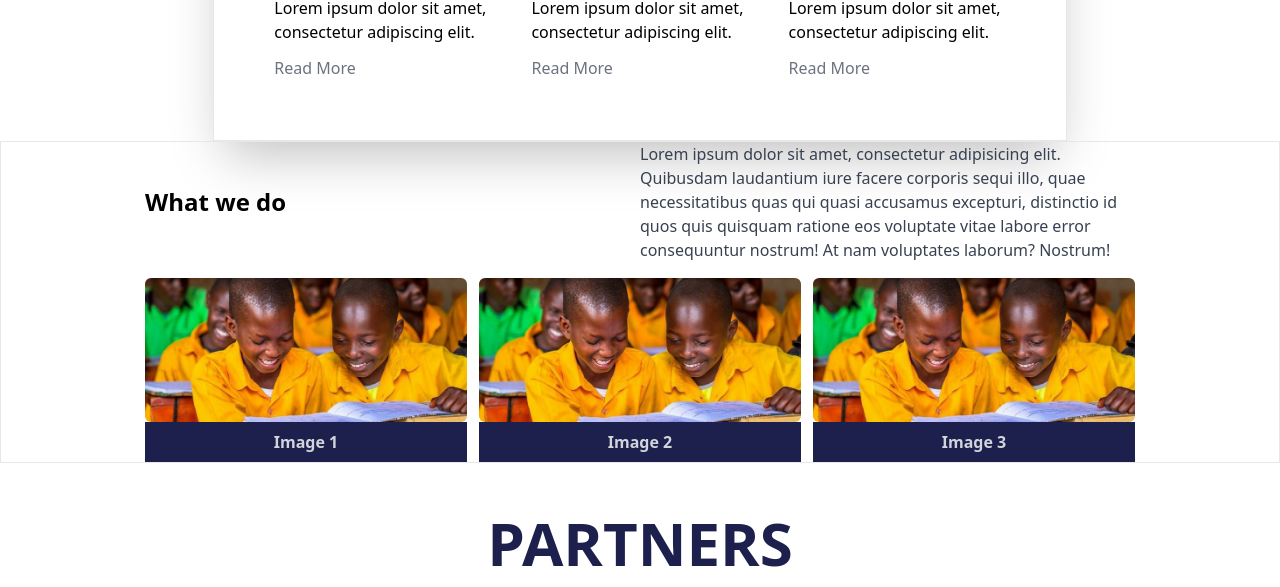
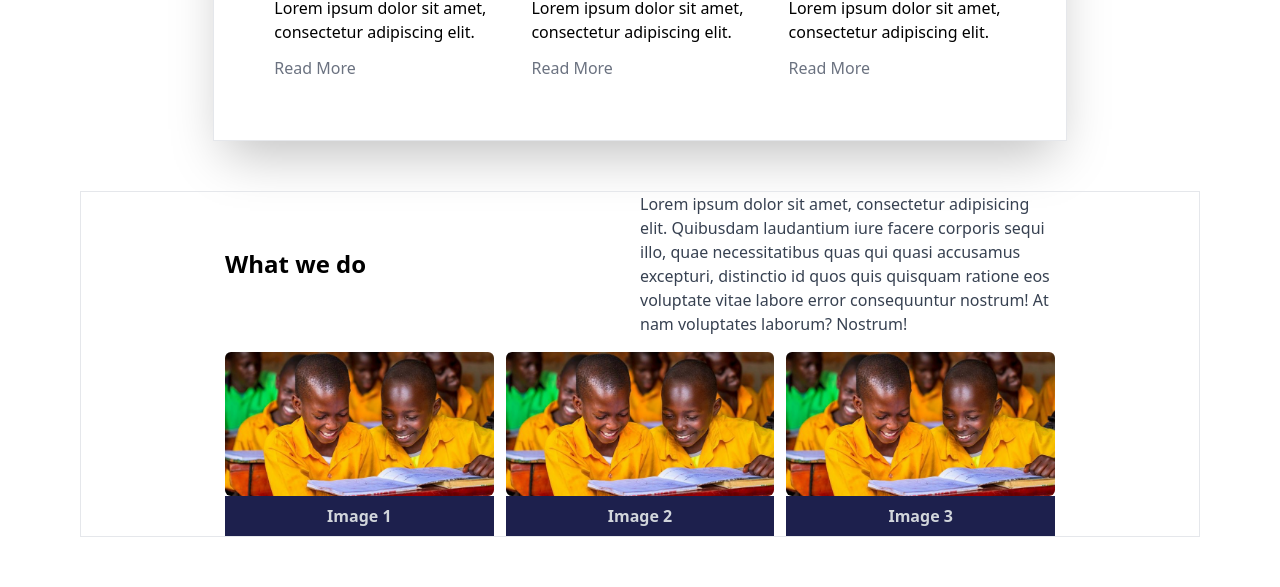
Before and after one commit to Liya-F/infoSite, a React (Vite) app: page / in a window 1280 px wide. Shown: the part 899-1486 px from the top of the page. Built offline with nearby package versions, Linux system fonts and the light colour scheme.

Commit message:
added some margins on the top

```diff
--- a/src/pages/Home/whatWeDo.jsx
+++ b/src/pages/Home/whatWeDo.jsx
@@ -3,7 +3,8 @@ import heroBg from '../../assets/heroBg.jpg';
 
 const WhatWeDo = () => {
   return (
-    <div className="container mx-auto border md:px-36 px-10">
+
+    <div className="container mx-auto border md:px-36 px-10           md:max-w-6xl md:mx-20 w-auto md:mt-[50px] mt-[100px] ">
       <div className="flex flex-col items-center">
         <div className="md:flex items-center justify-around mb-4">
           <h1 className="text-2xl font-bold w-full md:w-1/2">What we do</h1>
```
